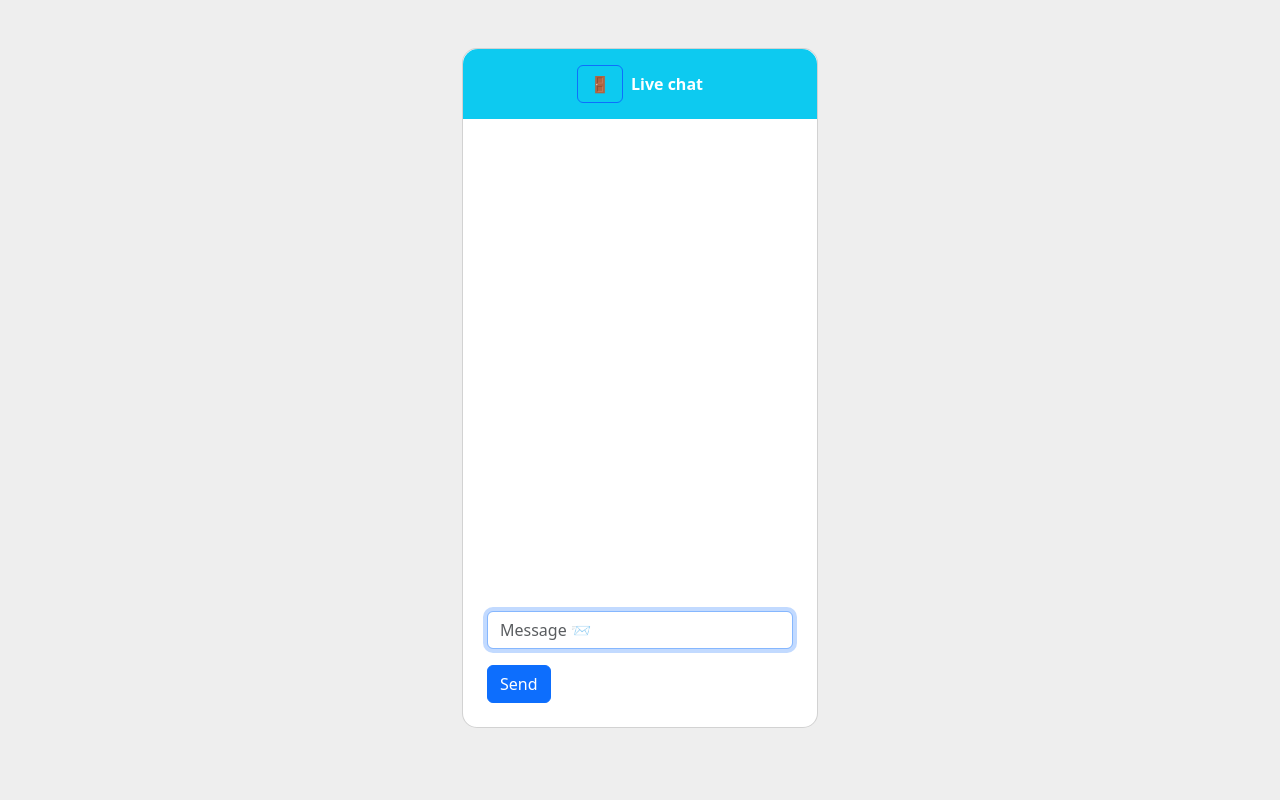
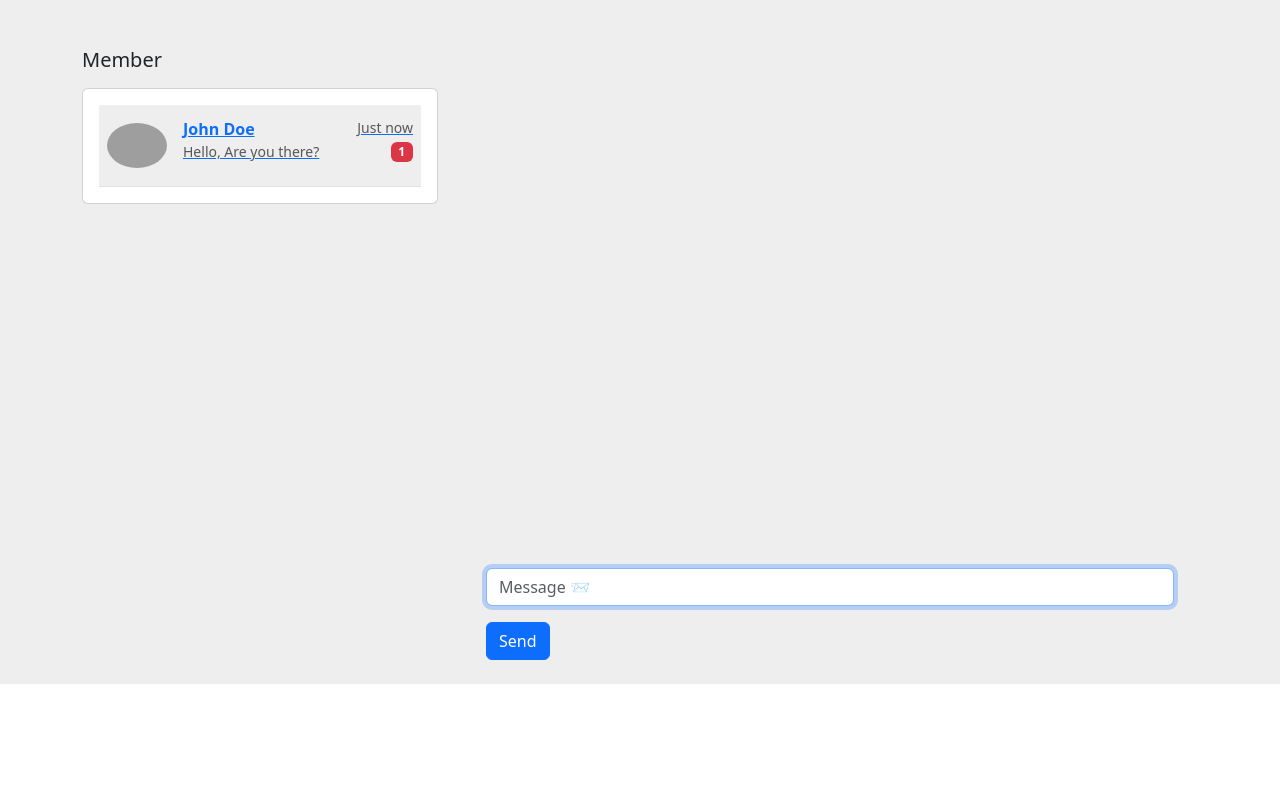
Before and after one commit to andrewql01/ChatAPP, a Flask app: page /chat in a window 1280 px wide. Run offline with Flask 3, Linux system fonts and the light colour scheme; the visitor is signed in with stand-in values (Sample User, id 1); data that the repository does not hold is empty; some libraries are stand-ins or nearby versions; grey boxes are pictures that could not be loaded.

Commit message:
new UI and start to adding rooms

```diff
--- a/website_end/main.py
+++ b/website_end/main.py
@@ -1,5 +1,5 @@
 import secrets
-from flask import Flask, render_template, redirect, url_for, request, jsonify, session, g
+from flask import Flask, render_template, redirect, url_for, request, jsonify, session
 from flask_bootstrap import Bootstrap5
 from flask_wtf import FlaskForm
 from wtforms import SubmitField, StringField, PasswordField
@@ -17,8 +17,6 @@ from models import *
 app = Flask(__name__)
 app.config['SECRET_KEY'] = secrets.token_hex(16)
 bootstrap = Bootstrap5(app)
-
-CORS(app)
 
 
 app.config["SQLALCHEMY_DATABASE_URI"] = "sqlite:///chat.db"
@@ -41,6 +39,9 @@ gravatar = Gravatar(app,
                     use_ssl=False,
                     base_url=None)
 
+
+CORS(app)
+app.config['CORS_HEADERS'] = 'Content-Type'
 
 @login_manager.user_loader
 def load_user(user_id):
@@ -122,13 +123,14 @@ def handle_message(data):
     new_message = data['message']
     message = Message(
         user=current_user,
-        text=new_message
+        text=new_message,
     )
     db.session.add(message)
     db.session.commit()
     emit('message', jsonify({'data': render_template('message.html',
                                                      message=message,
-                                                     current_user=current_user),
+                                                     current_user=current_user,
+                                                     room=room),
                              'username_of_sender': data['username']}).json,
          to=room)
 
--- a/website_end/templates/chat.html
+++ b/website_end/templates/chat.html
@@ -1,48 +1,83 @@
 {% include 'base.html' %}
 <meta id="username-data" data-name="{{ current_user.username }}">
+<meta id="room-data" data-name="{{ room }}">
 {% block content %}
 {% from 'bootstrap5/form.html' import render_form %}
 <section style="background-color: #eee;">
-  <div class="container vh-100">
+    <div class="container ">
 
-    <div class="row pt-5 d-flex justify-content-center" style="height:100vh;">
-      <div class="col-md-8 col-lg-6 col-xl-4">
-        <div class="card" id="chat1" style="border-radius: 15px; height:85vh;" >
-          <div
-                  class="card-header d-flex justify-content-center align-items-center p-3 bg-info text-white border-bottom-0"
-                  style="border-top-left-radius: 15px; border-top-right-radius: 15px;">
-            <a href="{{ url_for('logout') }}" class="btn btn-outline-primary me-2">🚪</a>
-            <i class="fas fa-angle-left"></i>
-            <p class="mb-0 fw-bold">Live chat</p>
-            <i class="fas fa-times"></i>
+        <div class="row pt-5">
+            <div class="col-md-6 col-lg-5 col-xl-4 mb-4 mb-md-0">
+
+                <h5 class="font-weight-bold mb-3 text-center text-lg-start">Member</h5>
+
+                <div class="card">
+                    <div class="card-body">
+
+                        <ul class="list-unstyled mb-0">
+                            <li class="p-2 border-bottom" style="background-color: #eee;">
+                                <a href="#!" class="d-flex justify-content-between">
+                                    <div class="d-flex flex-row">
+                                        <img src="https://mdbcdn.b-cdn.net/img/Photos/Avatars/avatar-8.webp" alt="avatar"
+                                             class="rounded-circle d-flex align-self-center me-3 shadow-1-strong" width="60">
+                                        <div class="pt-1">
+                                            <p class="fw-bold mb-0">John Doe</p>
+                                            <p class="small text-muted">Hello, Are you there?</p>
                                         </div>
-            <div class="card-body d-flex flex-column-reverse overflow-auto" id="card_body">
-                <!-- When current user justify-start !!!!  -->
+                                    </div>
+                                    <div class="pt-1">
+                                        <p class="small text-muted mb-1">Just now</p>
+                                        <span class="badge bg-danger float-end">1</span>
+                                    </div>
+                                </a>
+                            </li>
+                        </ul>
+
+                    </div>
+                </div>
+            </div>
+            <div class="col-md-6 col-lg-7 col-xl-8">
+
+                <ul class="list-unstyled d-flex flex-column-reverse overflow-auto" id="current-chat" style="height: 30rem;">
                     {% for message in messages[::-1]: %}
                     {% if not message.user.username == current_user.username: %}
-                <div class="d-flex flex-row justify-content-start mb-4">
-                    <img src="{{ message.user.username|gravatar }}"
-                         alt="avatar 1" style="width: 45px; height: 100%;">
-                    <div class="p-3 ms-3" style="border-radius: 15px; background-color: rgba(57, 192, 237,.2);">
-                        <p class="small mb-0">{{ message.text }}</p>
+                    <li class="d-flex justify-content-start mb-4">
+                        <img src="{{ message.user.username|gravatar }}" alt="avatar"
+                             class="rounded-circle d-flex align-self-start me-3 shadow-1-strong" width="60">
+                        <div class="card w-100">
+                            <div class="card-header d-flex justify-content-between p-3">
+                                <p class="fw-bold mb-0">{{ message.user.username }}</p>
+                                <p class="text-muted small mb-0"><i class="far fa-clock"></i> 12 mins ago</p>
+                            </div>
+                            <div class="card-body">
+                                <p class="mb-0">
+                                    {{ message.text }}
+                                </p>
                             </div>
                         </div>
+                    </li>
                     {% else: %}
-
-                <div class="d-flex flex-row justify-content-end mb-4">
-                    <div class="p-3 me-3 border" style="border-radius: 15px; background-color: #fbfbfb;">
-                        <p class="small mb-0">{{ message.text }}</p>
+                    <li class="d-flex justify-content-end mb-4">
+                        <div class="card w-100">
+                            <div class="card-header d-flex justify-content-between p-3">
+                                <p class="fw-bold mb-0">{{ message.user.username }}</p>
+                                <p class="text-muted small mb-0"><i class="far fa-clock"></i> 13 mins ago</p>
                             </div>
-                    <img src="{{ message.user.username|gravatar }}"
-                         alt="avatar 1" style="width: 45px; height: 100%;">
+                            <div class="card-body">
+                                <p class="mb-0">
+                                    {{ message.text }}
+                                </p>
                             </div>
+                        </div>
+                        <img src="{{ message.user.username|gravatar }}" alt="avatar"
+                             class="rounded-circle d-flex align-self-start ms-3 shadow-1-strong" width="60">
+                    </li>
                     {% endif %}
                     {% endfor %}
-            </div>
+                </ul>
                 <div class="form-inline px-4 pb-4">
                     {{ form.csrf_token }}
                     {{ render_form(form) }}
-            </div>
                 </div>
             </div>
         </div>
@@ -54,8 +89,12 @@
 <script type="text/javascript">
     let socket = io.connect('http://127.0.0.1:5000/');
     let username = $('#username-data').data();
+    let room = $('#room-data').data();
     let form = $('form').on('submit', function(e){
-        socket.emit('message', data = {'message': $('.form-control').val(), 'username': username});
+        socket.emit('message',
+            data = {'message': $('.form-control').val(),
+                    'username': username,
+                    'room': room});
         e.preventDefault();
     });
     socket.on('message', function(response){
@@ -67,7 +106,7 @@
         else{
             message_content = html_content[0]
         }
-        $('#card_body').prepend(message_content);
+        $('#current-chat').prepend(message_content);
         $('.form-control').val('');
     });
 </script>
```
Also changed, not shown: website_end/models.py (+16 -0 lines), website_end/templates/message.html (+28 -12 lines). Lines whose indentation alone changed are shown as unchanged.
